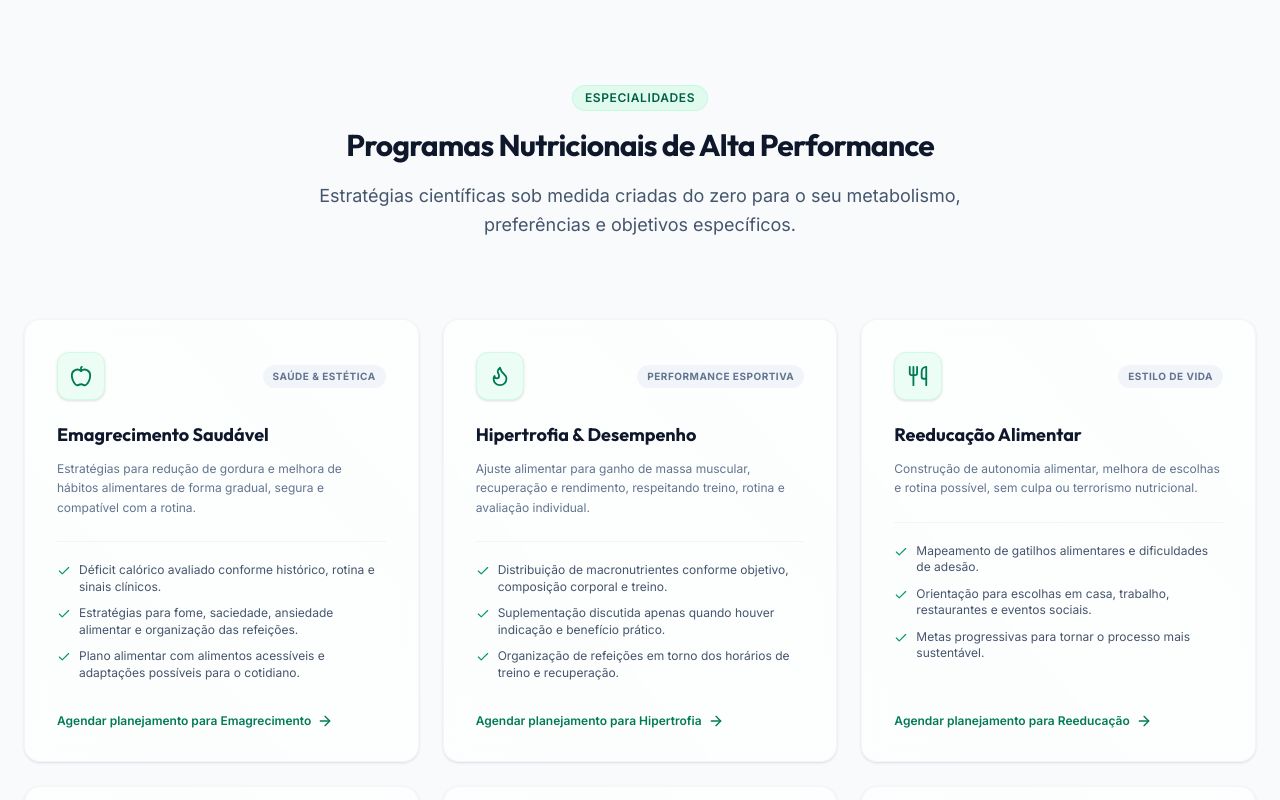
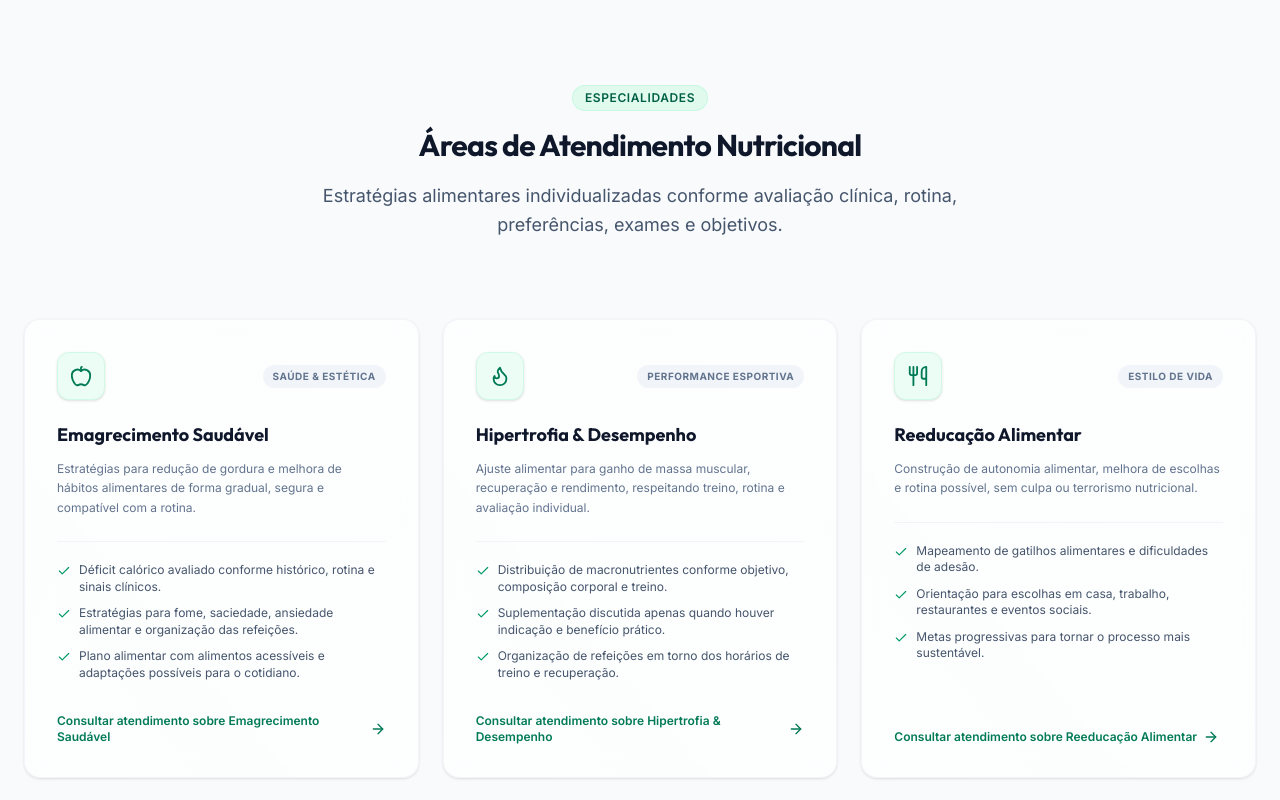
Before and after one commit to paulodias-dev/gnutrielev-nutricionista, a React (Vite) app: page / in a window 1280 px wide. Shown: the part 2340-3140 px from the top of the page. Built offline with nearby package versions, Linux system fonts and the light colour scheme.

Commit message:
Melhora acessibilidade dos cards de servicos

```diff
--- a/src/components/sections/Services.tsx
+++ b/src/components/sections/Services.tsx
@@ -20,22 +20,22 @@ const iconMap = {
 
 export const Services: React.FC = () => {
   const getWhatsAppWithSpecialty = (title: string) => {
-    const textMsg = `Olá, Dra. Gislene! Visitei o site gnutrielev.com.br e gostaria de entender melhor como funciona o acompanhamento focado em ${title}. Qual a disponibilidade de horários?`;
-    const phone = (NUTRI_PROFILE as any).whatsappPhone || '5579981425786';
-    return `https://wa.me/${phone}?text=${encodeURIComponent(textMsg)}`;
+    const textMsg = `Olá, Gislene! Visitei o site gnutrielev.com.br e gostaria de entender melhor o atendimento nutricional relacionado a ${title}. Qual a disponibilidade de horários?`;
+    return `https://wa.me/${NUTRI_PROFILE.whatsappPhone}?text=${encodeURIComponent(textMsg)}`;
   };
 
   return (
     <Section
       id="especialidades"
       tag="Especialidades"
-      title="Programas Nutricionais de Alta Performance"
-      subtitle="Estratégias científicas sob medida criadas do zero para o seu metabolismo, preferências e objetivos específicos."
+      title="Áreas de Atendimento Nutricional"
+      subtitle="Estratégias alimentares individualizadas conforme avaliação clínica, rotina, preferências, exames e objetivos."
       bgType="light"
     >
       <div className="grid grid-cols-1 md:grid-cols-2 lg:grid-cols-3 gap-6">
         {SPECIALTIES.map((spec) => {
           const IconComponent = iconMap[spec.iconName] || Apple;
+          const specialtyUrl = getWhatsAppWithSpecialty(spec.title);
 
           return (
             <Card
@@ -44,16 +44,17 @@ export const Services: React.FC = () => {
               hoverEffect={true}
               className="flex flex-col h-full text-left"
             >
-              <div
-                className="p-6 md:p-8 flex flex-col justify-between h-full cursor-pointer group"
-                onClick={() => window.open(getWhatsAppWithSpecialty(spec.title), '_blank')}
-                title="Clique para agendar esta especialização via WhatsApp"
+              <a
+                className="p-6 md:p-8 flex flex-col justify-between h-full cursor-pointer group focus:outline-none focus-visible:ring-2 focus-visible:ring-emerald-600 focus-visible:ring-offset-2 rounded-2xl"
+                href={specialtyUrl}
+                target="_blank"
+                rel="noopener noreferrer"
+                aria-label={`Consultar atendimento nutricional sobre ${spec.title} pelo WhatsApp`}
               >
                 <div>
-                  {/* Top Row: Icon container & Focus pill */}
                   <div className="flex items-center justify-between gap-2.5 mb-6">
                     <div className="w-12 h-12 rounded-xl bg-emerald-50 border border-emerald-100 flex items-center justify-center text-emerald-700 transition-colors group-hover:bg-emerald-600 group-hover:text-white group-hover:border-emerald-600 shrink-0 shadow-sm">
-                      <IconComponent className="w-5.5 h-5.5" />
+                      <IconComponent aria-hidden="true" className="w-5.5 h-5.5" />
                     </div>
 
                     <span className="text-[10px] font-bold tracking-wider text-slate-500 bg-slate-100 px-2.5 py-1 rounded-full uppercase">
@@ -61,34 +62,29 @@ export const Services: React.FC = () => {
                     </span>
                   </div>
 
-                  {/* Specialty Title */}
                   <h3 className="text-lg font-bold font-display text-slate-900 leading-tight group-hover:text-emerald-700 transition-colors">
                     {spec.title}
                   </h3>
 
-                  {/* Summary description */}
                   <p className="text-xs text-slate-500 mt-3 leading-relaxed mb-6">
                     {spec.shortDescription}
                   </p>
 
-                  {/* Bullet specifics details */}
                   <ul className="space-y-2.5 border-t border-slate-100 pt-5 mb-6">
                     {spec.detailedPoints.map((point, pointIdx) => (
                       <li key={pointIdx} className="flex items-start gap-2 text-xs text-slate-600 leading-snug">
-                        <Check className="w-3.5 h-3.5 text-emerald-600 shrink-0 mt-0.5" />
+                        <Check aria-hidden="true" className="w-3.5 h-3.5 text-emerald-600 shrink-0 mt-0.5" />
                         <span>{point}</span>
                       </li>
                     ))}
                   </ul>
                 </div>
 
-                {/* Card footer redirect trigger */}
                 <div className="mt-auto pt-2 flex items-center gap-1.5 text-xs font-semibold text-emerald-700 group-hover:emerald-500 transition-colors">
-                  <span>Agendar planejamento para {spec.title.split(' ')[0]}</span>
-                  <ArrowRight className="w-4 h-4 shrink-0 transition-transform group-hover:translate-x-1" />
+                  <span>Consultar atendimento sobre {spec.title}</span>
+                  <ArrowRight aria-hidden="true" className="w-4 h-4 shrink-0 transition-transform group-hover:translate-x-1" />
                 </div>
-
-              </div>
+              </a>
             </Card>
           );
         })}
```
